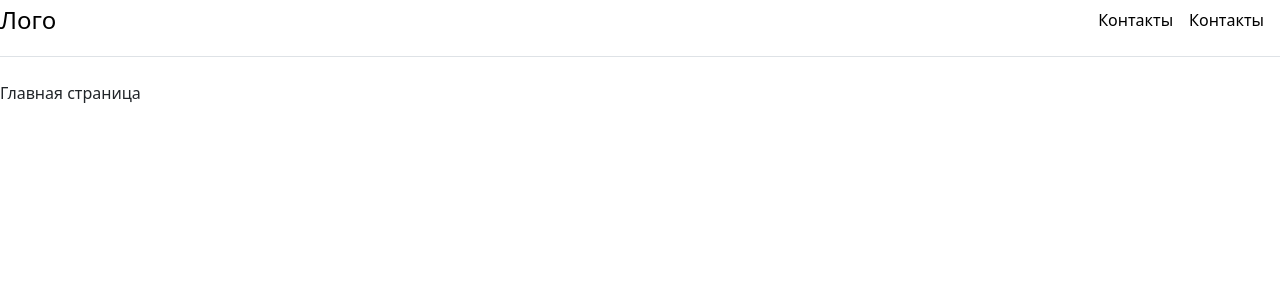
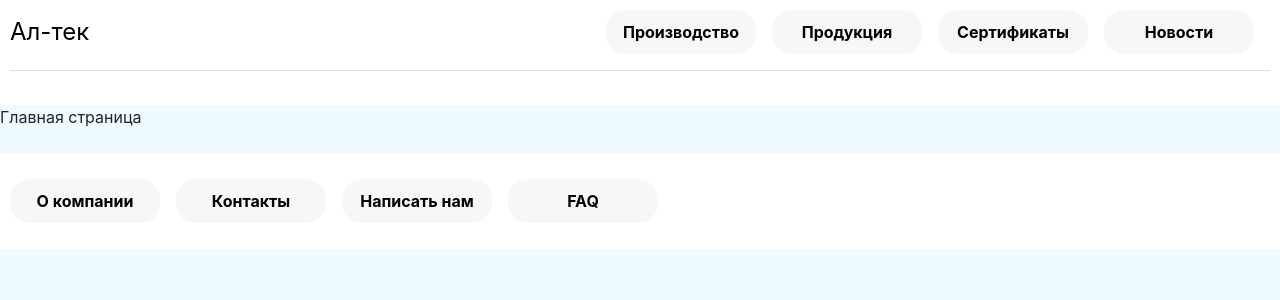
Before and after one commit to RomaSharshavin/WebProject, a Django app: page / in a window 1280 px wide. Shown: the top 300 px of the page. Run offline with Django 5.2, Linux system fonts and the light colour scheme.

Commit message:
Добавлена стилизация для шапки и подвала

```diff
--- a/AlTecProject/AlTecProject/settings.py
+++ b/AlTecProject/AlTecProject/settings.py
@@ -11,6 +11,7 @@ https://docs.djangoproject.com/en/5.1/ref/settings/
 """
 
 from pathlib import Path
+import os
 
 # Build paths inside the project like this: BASE_DIR / 'subdir'.
 BASE_DIR = Path(__file__).resolve().parent.parent
@@ -117,6 +118,7 @@ USE_TZ = True
 # https://docs.djangoproject.com/en/5.1/howto/static-files/
 
 STATIC_URL = 'static/'
+STATICFILES_DIRS = [os.path.join(BASE_DIR, "static")]
 
 # Default primary key field type
 # https://docs.djangoproject.com/en/5.1/ref/settings/#default-auto-field
--- /dev/null
+++ b/AlTecProject/main/static/main/styles.css
@@ -0,0 +1,27 @@
+body {
+    background-color: #EFFBFF;
+    font-family: Inter, sans-serif;
+}
+
+.header, .footer {
+    background-color: white;
+    padding: 10px 10px; /* Отступы для кнопок */
+}
+
+.nav-link {
+    display: inline-block; /* Чтобы добавить отступы */
+    padding: 10px 15px; /* Отступы для кнопок */
+    background-color: #F7F7F7; /* Цвет фона кнопок */
+    border-radius: 20px; /* Овальная форма */
+    color: #000000; /* Цвет текста */
+    text-decoration: none;
+    transition: background-color 0.3s; /* Плавный переход */
+    width: 150px; /* Фиксированная ширина */
+    text-align: center; /* Центрирование текста */
+    font-weight: bold; /* Делаем шрифт жирным */
+}
+
+.nav-link:hover {
+    background-color: #e0e0e0; /* Цвет при наведении */
+    text-decoration: none; /* Убрать подчеркивание при наведении */
+}
--- a/AlTecProject/main/templates/main/base.html
+++ b/AlTecProject/main/templates/main/base.html
@@ -2,22 +2,37 @@
 <html lang="ru">
 <head>
     <meta charset="UTF-8">
-    <meta name="viewport"
-          content="width=device-width, user-scalable=no, initial-scale=1.0, maximum-scale=1.0, minimum-scale=1.0">
+    <meta name="viewport" content="width=device-width, user-scalable=no, initial-scale=1.0, maximum-scale=1.0, minimum-scale=1.0">
     <meta http-equiv="X-UA-Compatible" content="ie=edge">
     <link rel="stylesheet" href="https://cdn.jsdelivr.net/npm/bootstrap@5.3.3/dist/css/bootstrap.min.css" integrity="sha384-QWTKZyjpPEjISv5WaRU9OFeRpok6YctnYmDr5pNlyT2bRjXh0JMhjY6hW+ALEwIH" crossorigin="anonymous">
     <title>{% block title %}{% endblock %}</title>
+    {% load static %}
+    <link rel="stylesheet" href="{% static 'main/styles.css' %}">
 </head>
 <body>
+    <header class="header">
         <div class="d-flex flex-column flex-md-row align-items-center pb-3 mb-4 border-bottom">
             <a href="{% url 'index' %}" class="d-flex align-items-center link-body-emphasis text-decoration-none">
-        <span class="fs-4">Лого</span>
+                <span class="fs-4">Ал-тек</span>
             </a>
             <nav class="d-inline-flex mt-2 mt-md-0 ms-md-auto">
-        <a class="me-3 py-2 link-body-emphasis text-decoration-none" href="{% url 'contact' %}">Контакты</a>
-          <a class="me-3 py-2 link-body-emphasis text-decoration-none" href="{% url 'contact' %}">Контакты</a>
+                <a class="me-3 nav-link" href="#">Производство</a>
+                <a class="me-3 nav-link" href="#">Продукция</a>
+                <a class="me-3 nav-link" href="#">Сертификаты</a>
+                <a class="me-3 nav-link" href="#">Новости</a>
             </nav>
         </div>
+    </header>
+
     {% block content %}{% endblock %}
+
+    <footer class="footer mt-4">
+        <div class="d-flex justify-content-start py-3">
+            <a class="me-3 nav-link" href="#">О компании</a>
+            <a class="me-3 nav-link" href="{% url 'contact' %}">Контакты</a>
+            <a class="me-3 nav-link" href="#">Написать нам</a>
+            <a class="me-3 nav-link" href="#">FAQ</a>
+        </div>
+    </footer>
 </body>
 </html>
--- a/AlTecProject/main/templates/main/index.html
+++ b/AlTecProject/main/templates/main/index.html
@@ -7,3 +7,16 @@
 {% block content %}
     <p>Главная страница</p>
 {% endblock %}
+<!doctype html>
+<html lang="en">
+<head>
+    <meta charset="UTF-8">
+    <meta name="viewport"
+          content="width=device-width, user-scalable=no, initial-scale=1.0, maximum-scale=1.0, minimum-scale=1.0">
+    <meta http-equiv="X-UA-Compatible" content="ie=edge">
+    <title>Document</title>
+</head>
+<body>
+
+</body>
+</html>
```
Also changed, not shown: AlTecProject/main/templates/main/contact.html (line endings or trailing spaces). Lines whose indentation alone changed are shown as unchanged.
